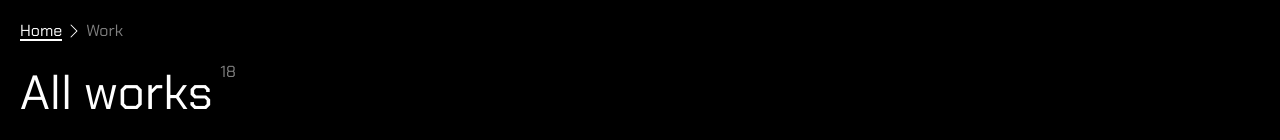
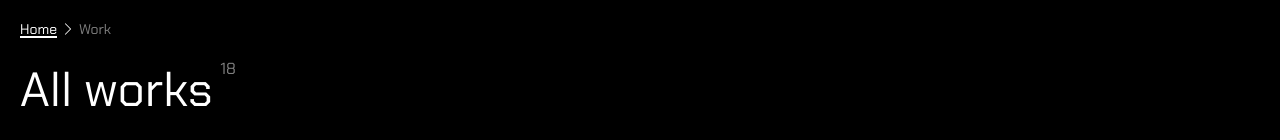
Before and after one commit to stepandordiai/heeeyooo, a Next.js app: page /en/work in a window 1280 px wide. Shown: the top 140 px of the page. Built offline with nearby package versions, Linux system fonts and the light colour scheme.

Commit message:
feat: update Breadcrumbs

```diff
--- a/src/components/common/Breadcrumbs/Breadcrumbs.module.scss
+++ b/src/components/common/Breadcrumbs/Breadcrumbs.module.scss
@@ -1,27 +1,27 @@
 .breadcrumbs {
+	margin-bottom: 20px;
+	font-size: 14px;
+}
+
+.breadcrumbs-list {
 	display: flex;
 	align-items: center;
 	flex-wrap: wrap;
 	gap: 4px;
-	margin-bottom: 20px;
+
+	li {
+		list-style: none;
+		display: flex;
+		align-items: center;
+		gap: 4px;
+	}
 }
 
 .breadcrumbs__link {
 	position: relative;
-	color: #ffffff;
+	color: #fff;
 
-	&::before {
-		content: "";
-		position: absolute;
-		bottom: 0;
-		left: 0;
-		height: 2px;
-		width: 100%;
-		background: #ffffff;
-		transform-origin: right;
-		transition: transform 0.4s cubic-bezier(0.76, 0, 0.24, 1) 0.4s;
-	}
-
+	&::before,
 	&::after {
 		content: "";
 		position: absolute;
@@ -29,7 +29,15 @@
 		left: 0;
 		height: 2px;
 		width: 100%;
-		background: #ffffff;
+		background: #fff;
+	}
+
+	&::before {
+		transform-origin: right;
+		transition: transform 0.4s cubic-bezier(0.76, 0, 0.24, 1) 0.4s;
+	}
+
+	&::after {
 		transform-origin: left;
 		transform: scaleX(0);
 		transition: transform 0.4s cubic-bezier(0.76, 0, 0.24, 1);
--- a/src/components/common/Breadcrumbs/Breadcrumbs.tsx
+++ b/src/components/common/Breadcrumbs/Breadcrumbs.tsx
@@ -1,6 +1,5 @@
 import { getTranslations } from "next-intl/server";
 import { Link } from "@/i18n/navigation";
-import { Fragment } from "react";
 import ChevronRightIcon from "@/components/icons/ChevronRightIcon";
 import styles from "./Breadcrumbs.module.scss";
 
@@ -15,26 +14,32 @@ const Breadcrumbs = async ({ links }: BreadcrumbsProps) => {
 	const t = await getTranslations();
 
 	return (
-		<nav className={styles["breadcrumbs"]}>
+		<nav className={styles.breadcrumbs}>
+			<ol className={styles["breadcrumbs-list"]}>
+				<li>
 					<Link className={styles["breadcrumbs__link"]} href="/">
 						{t("homeTitle")}
 					</Link>
-			<ChevronRightIcon />
+					<ChevronRightIcon size={14} />
+				</li>
 				{links.map((link, i) => {
 					const isLastLink = i === links.length - 1;
 					return link.path && !isLastLink ? (
-					<Fragment key={i}>
+						<li key={i}>
 							<Link className={styles["breadcrumbs__link"]} href={link.path}>
 								{link.label}
 							</Link>
-						<ChevronRightIcon />
-					</Fragment>
+							<ChevronRightIcon size={14} />
+						</li>
 					) : (
+						<li key={i}>
 							<span key={i} style={{ color: "hsl(0, 0%, 50%)" }}>
 								{link.label}
 							</span>
+						</li>
 					);
 				})}
+			</ol>
 		</nav>
 	);
 };
```
Lines whose indentation alone changed are shown as unchanged.
